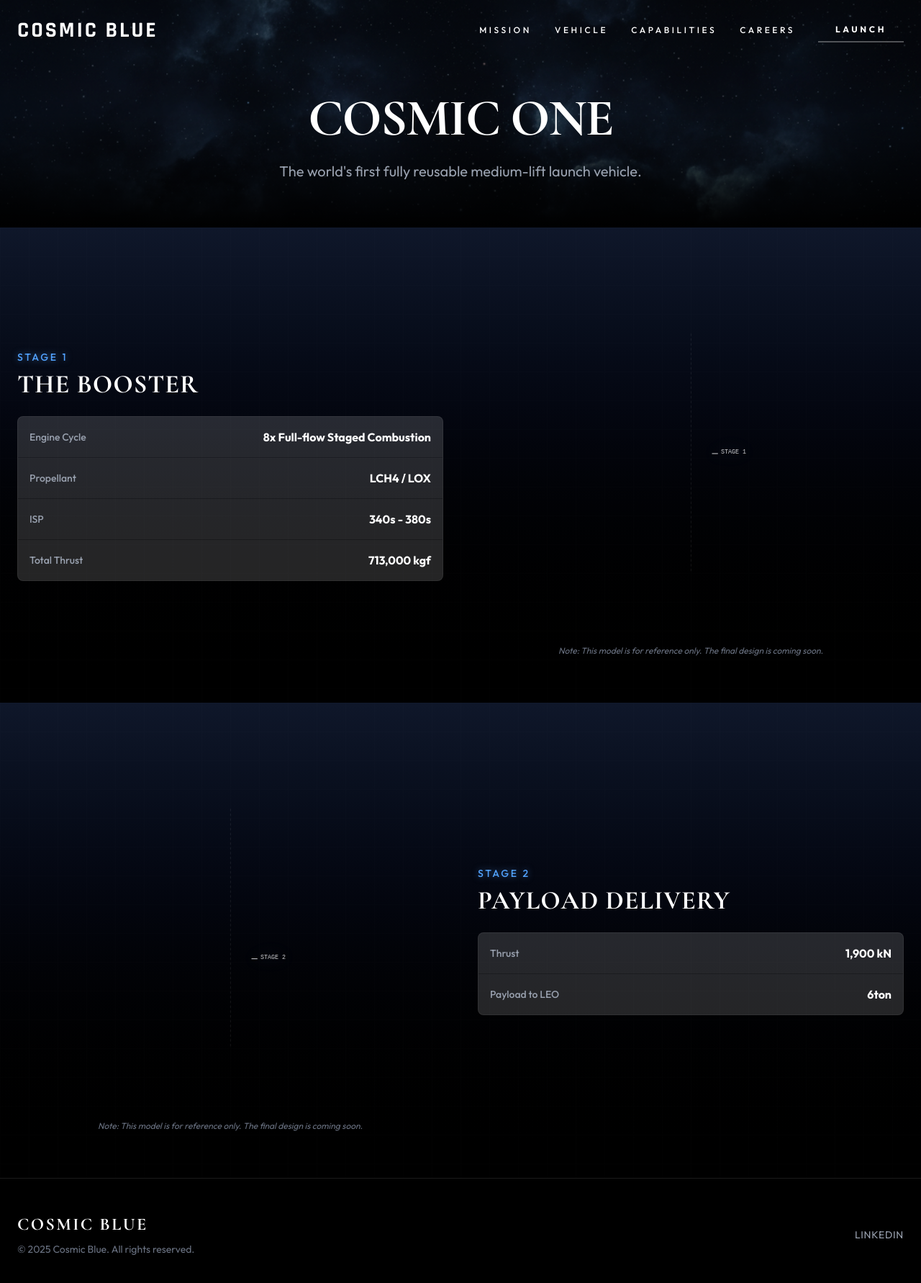
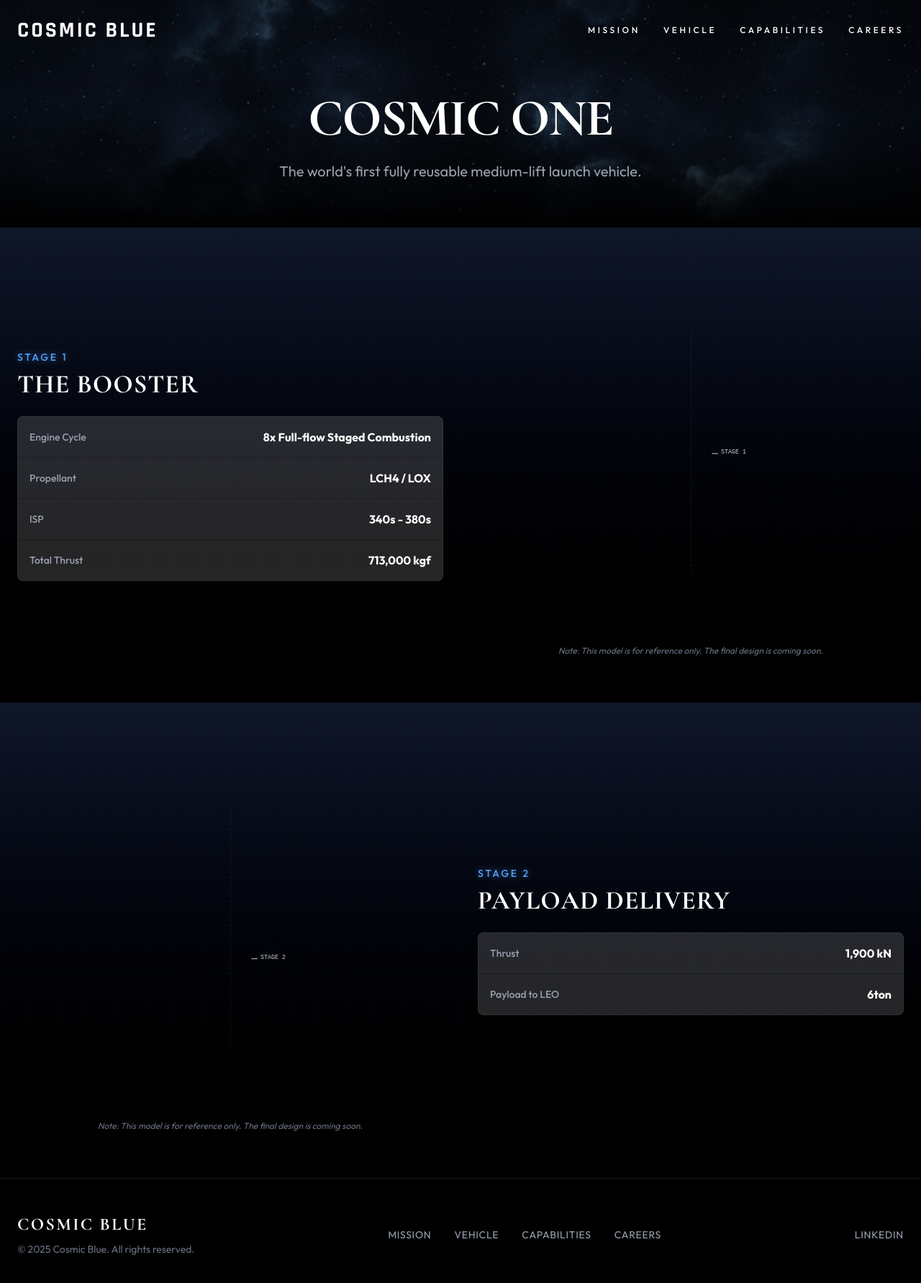
Before and after one commit to Ashwin-07-03/Cosmic-Blue, a Next.js app: page /vehicle in a window 1280 px wide. Shown: the top 1782 px of the page at 72% size. Built offline with nearby package versions, Linux system fonts and the light colour scheme.

Commit message:
Remove Launch button from Navbar and add nav links to Footer

```diff
--- a/src/components/sections/Footer.tsx
+++ b/src/components/sections/Footer.tsx
@@ -16,7 +16,22 @@ export default function Footer() {
                         </p>
                     </div>
 
-                    <div className="flex gap-8">
+                    <div className="flex flex-col md:flex-row gap-8 items-center mt-6 md:mt-0">
+                        <Link href="/#mission" className="text-gray-400 hover:text-white transition-colors text-sm uppercase tracking-wider">
+                            Mission
+                        </Link>
+                        <Link href="/#vehicle" className="text-gray-400 hover:text-white transition-colors text-sm uppercase tracking-wider">
+                            Vehicle
+                        </Link>
+                        <Link href="/#capabilities" className="text-gray-400 hover:text-white transition-colors text-sm uppercase tracking-wider">
+                            Capabilities
+                        </Link>
+                        <Link href="/careers" className="text-gray-400 hover:text-white transition-colors text-sm uppercase tracking-wider">
+                            Careers
+                        </Link>
+                    </div>
+
+                    <div className="flex gap-8 mt-6 md:mt-0">
                         <a
                             href="https://www.linkedin.com/company/cosmicblue/"
                             target="_blank"
--- a/src/components/sections/Navbar.tsx
+++ b/src/components/sections/Navbar.tsx
@@ -122,12 +122,7 @@ export default function Navbar({ theme = "dark" }: NavbarProps) {
                             </AnimatePresence>
                         </div>
                     ))}
-                    <a
-                        href="mailto:launch@cosmicblue.com"
-                        className={`inline-block px-6 py-2 text-xs font-bold tracking-[0.3em] uppercase border-b-2 transition-all duration-300 ${textColor} ${borderColor}`}
-                    >
-                        Launch
-                    </a>
+                    {/* Launch button removed */}
                 </div>
 
                 {/* Mobile Menu Button */}
@@ -174,12 +169,6 @@ export default function Navbar({ theme = "dark" }: NavbarProps) {
                                     )}
                                 </div>
                             ))}
-                            <a
-                                href="mailto:launch@cosmicblue.com"
-                                className="inline-block px-6 py-3 text-white text-sm font-bold tracking-[0.3em] uppercase border-b-2 border-white/30 hover:border-white transition-all duration-300 text-center mt-4"
-                            >
-                                Launch
-                            </a>
                         </div>
                     </motion.div>
                 )}
```
